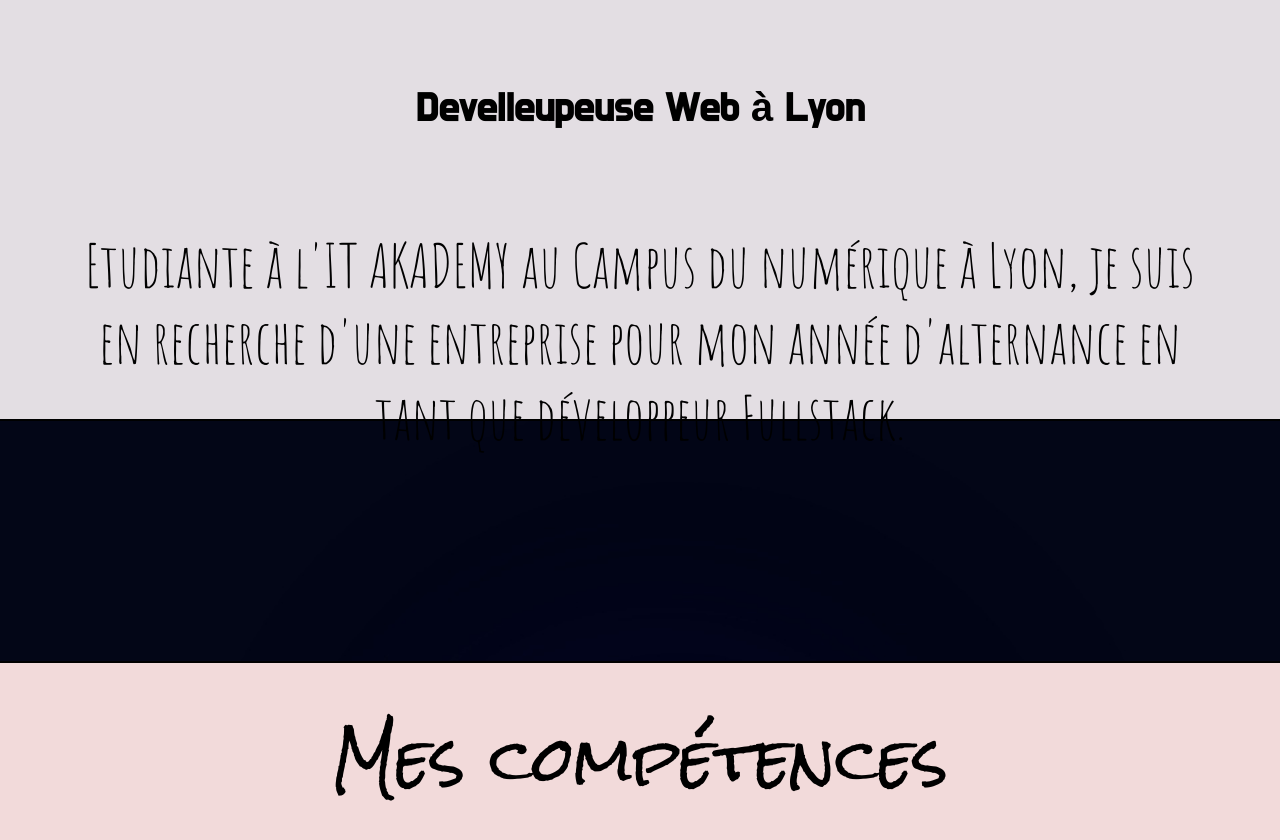
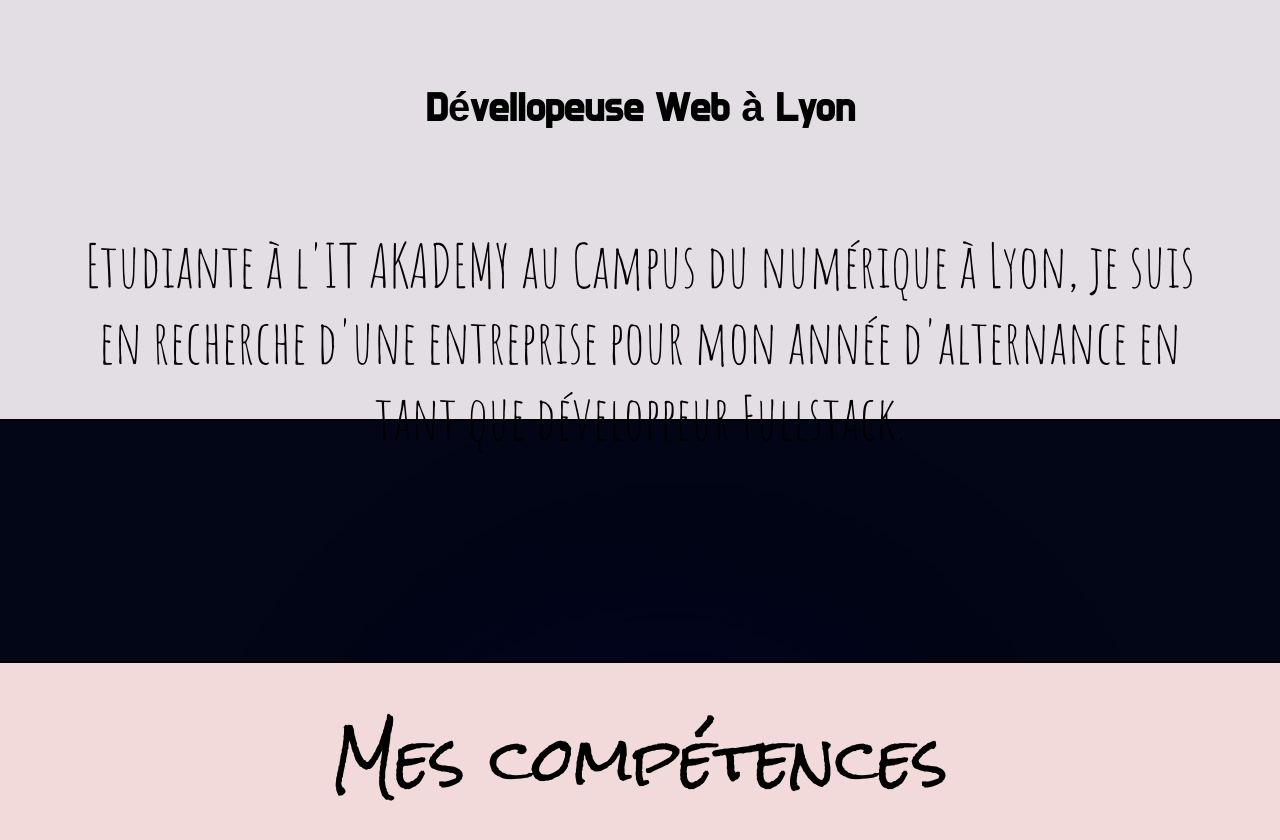
Before and after one commit to Xass6/Xass6.github.io, a plain HTML site: page index.html in a window 1280 px wide. Shown: the part 863-1703 px from the top of the page. Drawn offline with nearby package versions, Linux system fonts and the light colour scheme; a script that the page names is missing; a web font is replaced by a local one.

Commit message:
Update index.html

```diff
--- a/index.html
+++ b/index.html
@@ -28,7 +28,7 @@
 
      <div class="page" id="about">
         <h1 class="texte texte2 texte5">Cassandra Metrals</h1>
-        <h2 class="texte texte4">Develleupeuse Web à Lyon</h2>
+        <h2 class="texte texte4">Dévellopeuse Web à Lyon</h2>
         <p class ="texte1 texte5">Etudiante à l'IT AKADEMY au Campus du numérique à Lyon, je suis en recherche d'une entreprise pour mon année d'alternance en tant que développeur Fullstack.</p>
      </div>
 
```
